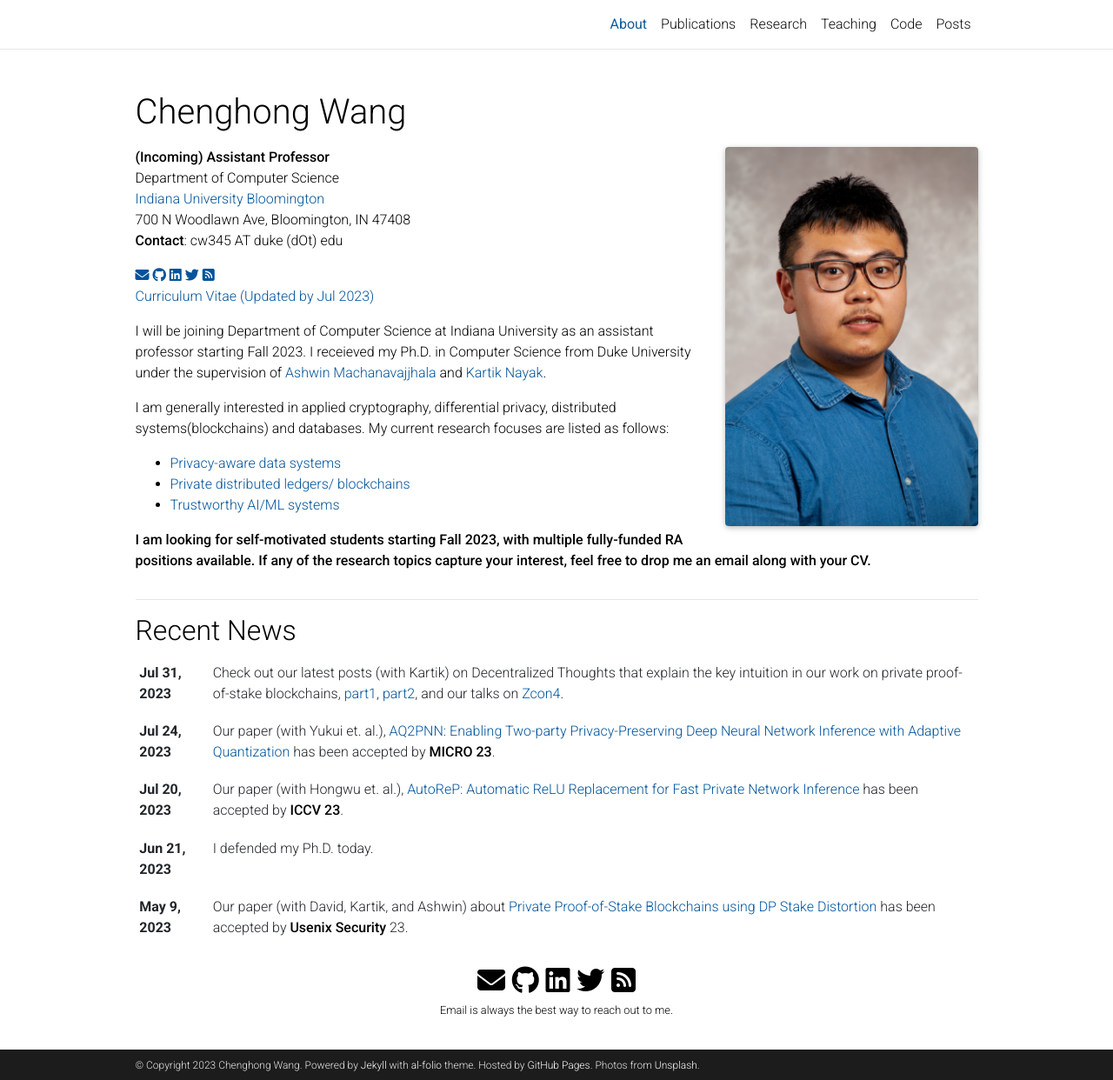
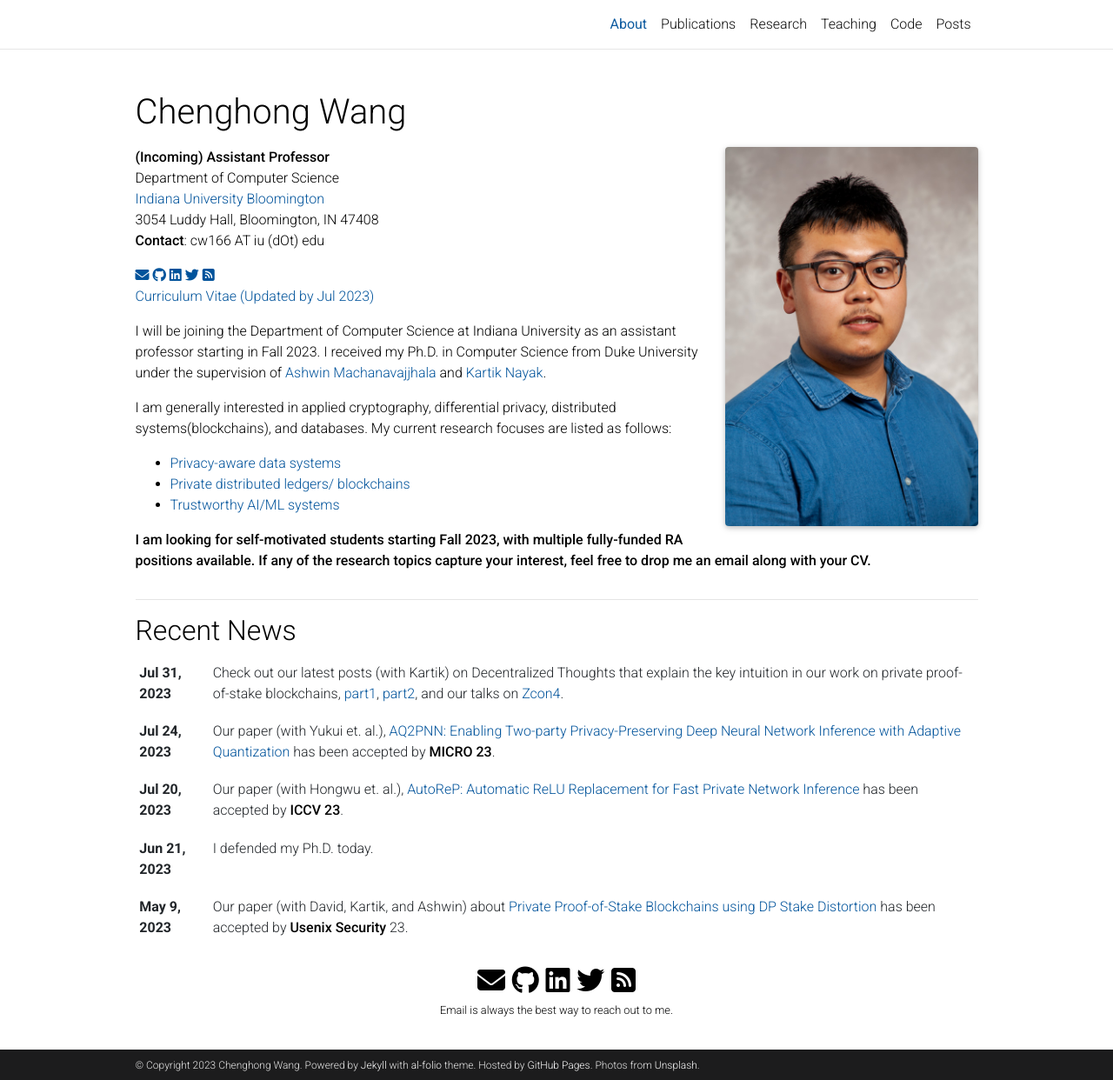
Before and after one commit to lovingmage/lovingmage.github.io, a Jekyll site: the page built from _pages/about.md, in a window 1280 px wide and 1242 px high. Shown: the whole window at 87% size. Built offline with Jekyll 4.4.1, drawn with Linux system fonts in a browser that asks for light colours; full-size pictures stand in for the smaller copies a plugin makes; comment, search, counter and statistics services are not loaded; a style sheet for code colours, icons or effects is not loaded.

Commit message:
Update about.md

```diff
--- a/_pages/about.md
+++ b/_pages/about.md
@@ -19,8 +19,8 @@ social: true  # includes social icons at the bottom of the page
 **(Incoming) Assistant Professor**\
 Department of Computer Science\
 [Indiana University Bloomington](https://cs.indiana.edu/)\
-700 N Woodlawn Ave, Bloomington, IN 47408\
-**Contact**: cw345 AT duke (dOt) edu
+3054 Luddy Hall, Bloomington, IN 47408\
+**Contact**: cw166 AT iu (dOt) edu
 
 <div class="contact-icons">
 {% include social.html %}
@@ -30,10 +30,10 @@ Department of Computer Science\
 
 <b></b>
 
-I will be joining Department of Computer Science at Indiana University as an assistant professor starting Fall 2023. I receieved my Ph.D. in Computer Science from Duke University under the supervision of [Ashwin Machanavajjhala](https://users.cs.duke.edu/~ashwin/) and [Kartik Nayak](https://users.cs.duke.edu/~kartik/).
+I will be joining the Department of Computer Science at Indiana University as an assistant professor starting in Fall 2023. I received my Ph.D. in Computer Science from Duke University under the supervision of [Ashwin Machanavajjhala](https://users.cs.duke.edu/~ashwin/) and [Kartik Nayak](https://users.cs.duke.edu/~kartik/).
 
 
-I am generally interested in applied cryptography, differential privacy, distributed systems(blockchains) and databases. My current research focuses are listed as follows:
+I am generally interested in applied cryptography, differential privacy, distributed systems(blockchains), and databases. My current research focuses are listed as follows:
 
 - [Privacy-aware data systems](/projects/#dbms)
 - [Private distributed ledgers/ blockchains](/projects/#blockchain)
```
